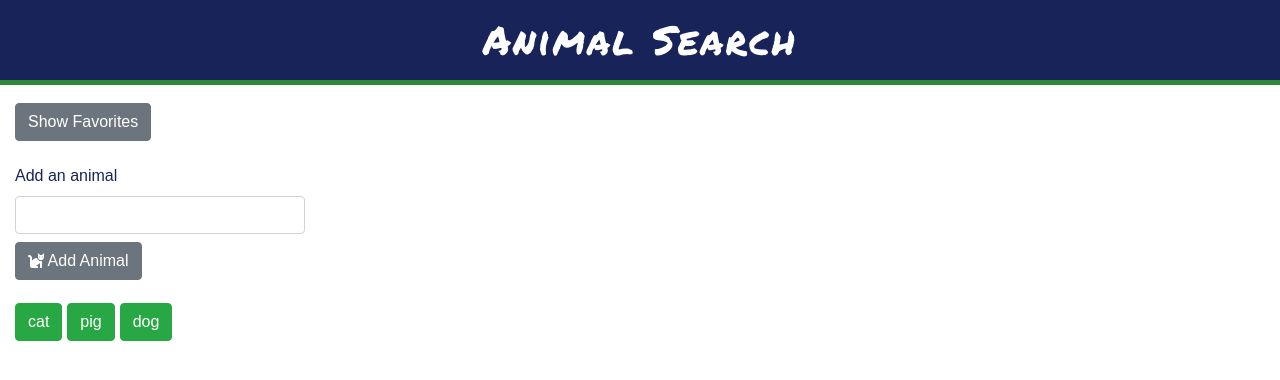
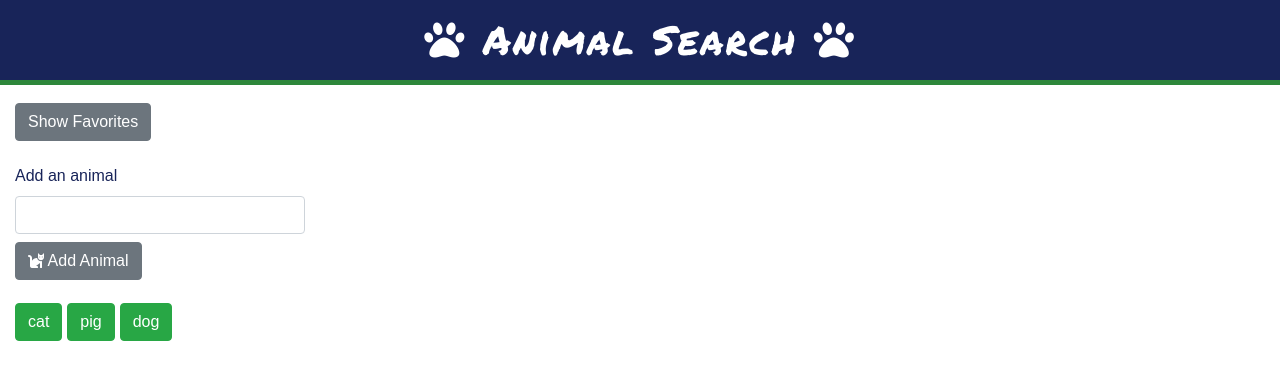
Before and after one commit to savycodr/Image-Viewer, a plain HTML site: page index.html in a window 1280 px wide. Drawn offline with nearby package versions, Linux system fonts and the light colour scheme.

Commit message:
added paw prints

```diff
--- a/index.html
+++ b/index.html
@@ -12,7 +12,7 @@
 </head>
 
 <body>
-  <h1 class="text-center py-3 mx-md-0">Animal Search</h1>
+  <h1 class="text-center py-3 mx-md-0"><i class="fas fa-paw"></i>  Animal Search  <i class="fas fa-paw"></i></h1>
   <div class="container-fluid">
     <div class="row">
         <div class="col-md-3" id="left-column">
```
